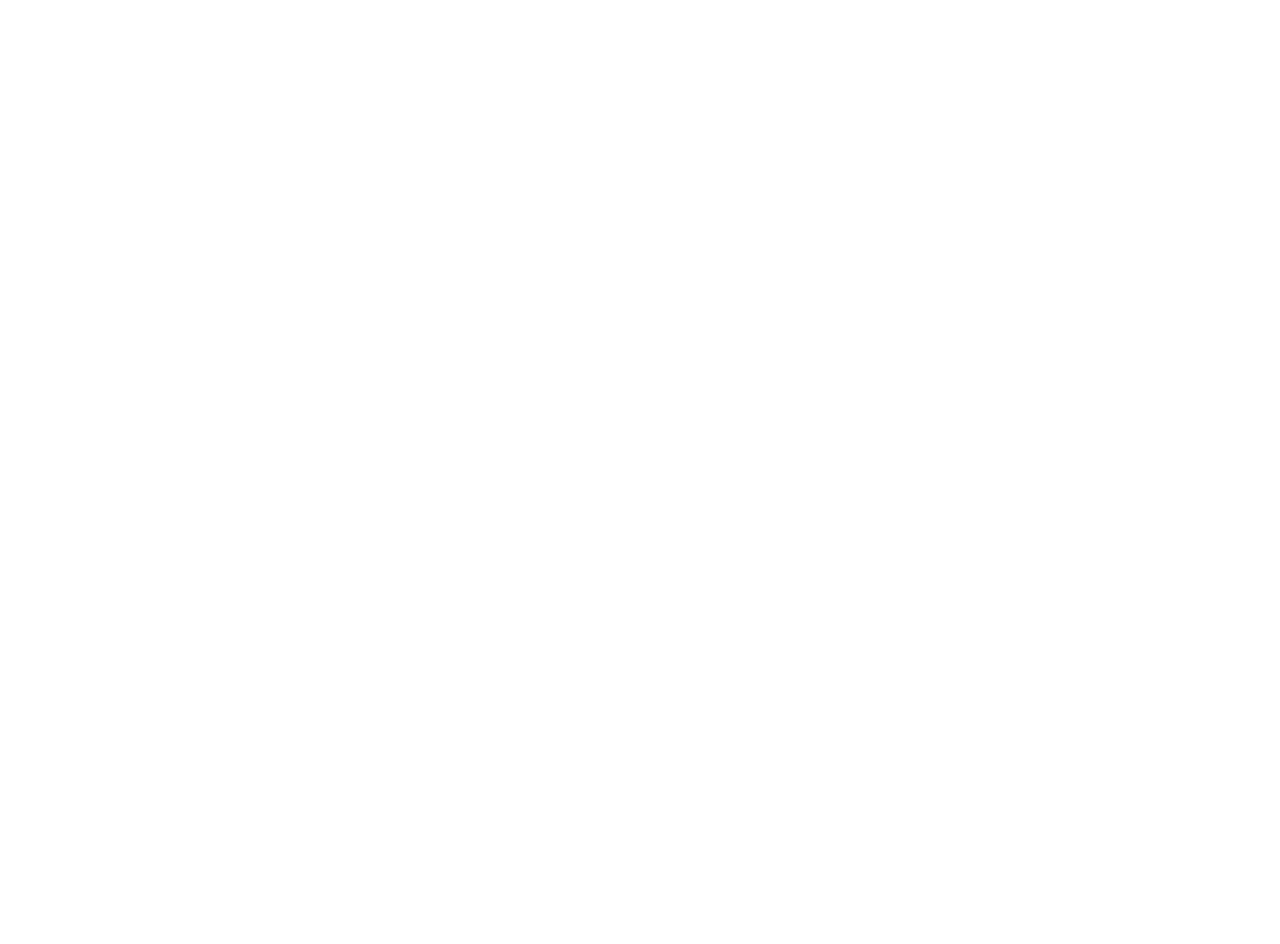
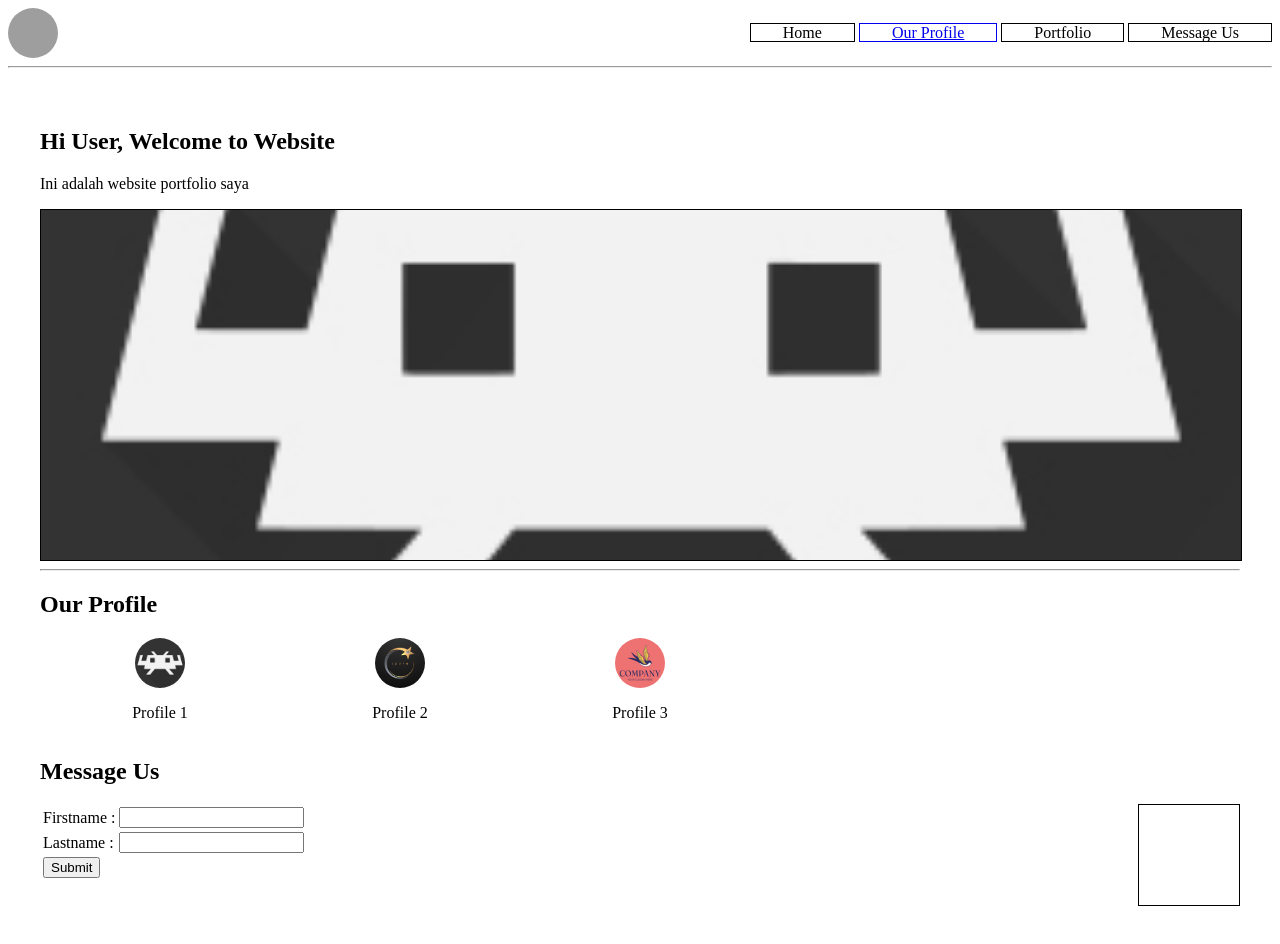
Before and after one commit to revou-fundamental-course/fundamental-yamaroni, a plain HTML site: page index.html in a window 1280 px wide. Before the commit the page ends 800 px from the top, so only its background shows below. Drawn offline with Linux system fonts and the light colour scheme; grey boxes are pictures that could not be loaded.

Commit message:
add features

```diff
--- /dev/null
+++ b/css/style.css
@@ -0,0 +1,71 @@
+/* Ini CSS */
+
+main {
+    padding: 32px;
+}
+
+.nav-container {
+    display: flex;
+    justify-content: space-between;
+    align-items: center;
+}
+
+.logo-icon {
+    height: 50px;
+    width: 50px;
+
+    /* For image icon */
+    background-image: url(https://picsum.photos/500/500);
+    background-size: cover;
+    border-radius: 50%;
+}
+
+nav>a {
+    padding-left: 32px;
+    padding-right: 32px;
+    border: 1px solid;
+}
+
+.banner-container {
+    height: 350px;
+    width: 100%;
+    border: 1px solid;
+}
+
+.banner-item {
+    height: 350px;
+    width: 100%;
+    background-repeat: no-repeat;
+    background-size: cover;
+    background-position: center;
+}
+
+.profile-content {
+    display: flex;
+    justify-content: space-evenly;
+}
+
+.profile-item {
+    flex: 1;
+    text-align: -webkit-center;
+}
+
+.profile-icon {
+    height: 50px;
+    width: 50px;
+
+    /* For image icon */
+    background-size: cover;
+    border-radius: 50%;
+}
+
+.divider {
+    flex: 2;
+}
+
+@media only screen and (max-width: 520px) {
+    .nav-container {
+        flex-direction: column;
+    }
+
+}
--- a/index.html
+++ b/index.html
@@ -4,11 +4,103 @@
 <head>
     <meta charset="UTF-8">
     <meta name="viewport" content="width=device-width, initial-scale=1.0">
-    <title>Document</title>
+    <title>Portfolio Yama</title>
+    <link rel="stylesheet" href="css/style.css">
 </head>
 
 <body>
+    <!-- Ini Header Nav -->
+    <header class="nav-container">
+        <div class="logo-icon"></div>
 
+        <nav>
+            <a>Home</a>
+            <a href="#our-profile">Our Profile</a>
+            <a>Portfolio</a>
+            <a>Message Us</a>
+        </nav>
+    </header>
+    <hr />
+
+    <main>
+        <!-- Ini Home Content -->
+        <section>
+            <header>
+                <h1>Hi User, Welcome to Website</h1>
+            </header>
+
+            <article>
+                <p>Ini adalah website portfolio saya</p>
+
+                <div class="banner-container">
+                    <div class="banner-item" style="background-image: url(assets/1.jpg)"></div>
+                    <div class="banner-item" style="background-image: url(assets/2.jpg)"></div>
+                    <div class="banner-item" style="background-image: url(assets/3.png)"></div>
+                </div>
+            </article>
+        </section>
+
+        <hr />
+
+        <!-- Ini Our Profile Content -->
+        <section id="our-profile">
+            <header>
+                <h1>Our Profile</h1>
+            </header>
+
+            <article class="profile-content">
+                <div class="profile-item">
+                    <div class="profile-icon" style="background-image: url(assets/1.jpg)"></div>
+                    <p>Profile 1</p>
+                </div>
+
+                <div class="profile-item">
+                    <div class="profile-icon" style="background-image: url(assets/2.jpg)"></div>
+                    <p>Profile 2</p>
+                </div>
+
+                <div class="profile-item">
+                    <div class="profile-icon" style="background-image: url(assets/3.png)"></div>
+                    <p>Profile 3</p>
+                </div>
+
+                <div class="divider"></div>
+            </article>
+        </section>
+
+        <!-- Ini Portfolio Content -->
+
+        <!-- Ini Message Us Content -->
+        <section>
+            <header>
+                <h1>Message Us</h1>
+            </header>
+
+            <article style="display: flex; justify-content: space-between;">
+                <form>
+                    <table>
+                        <tr>
+                            <td><label for="firstname">Firstname :</label></td>
+                            <td><input type="text" id="firstname" required></td>
+                        </tr>
+                        <tr>
+                            <td><label for="lastname">Lastname :</label></td>
+                            <td><input type="text" id="lastname" required></td>
+                        </tr>
+                        <tr>
+                            <td rowspan="2">
+                                <button type="button" onclick="nextSlide(1);">Submit</button>
+                            </td>
+                        </tr>
+                    </table>
+                </form>
+
+                <div id="result" style="border: 1px solid; height: 100px; width: 100px;"></div>
+            </article>
+        </section>
+    </main>
+
+    <script src="js/script.js"></script>
 </body>
 
 </html>
--- /dev/null
+++ b/js/script.js
@@ -0,0 +1,40 @@
+// Ini Javascript
+
+function validateForm() {
+    let firstName = document.querySelector('#firstname').value;
+    let lastName = document.querySelector('#lastname').value;
+
+    console.log(firstName);
+    console.log(lastName);
+
+    if (firstName != '' && lastName != '') {
+        document.querySelector('#result').innerHTML = firstName + ' ' + lastName;
+    } else {
+        alert('Inputan ada yang kosong');
+    }
+}
+
+let indexSlide = 0; // [0, 1, 2]
+showSlide(1);
+
+function nextSlide(n) {
+    showSlide(indexSlide += n);
+    console.log('IndexSlide kita tambah ' + n);
+    console.log(indexSlide + ' Ini NextSlide');
+}
+
+function showSlide(n) {
+    let listImage = document.getElementsByClassName('banner-item');
+    if (n >= listImage.length) indexSlide = 0;
+    console.log(listImage.length + ' Ini Jumlah Gambarnya');
+    console.log(n + ' Ini N di ShowSlide');
+
+    let index = 0;
+    while (index < listImage.length) {
+        listImage[index].style.display = 'none';
+        index++;
+    }
+
+    console.log(indexSlide + ' Ini indexSlide di ShowSlide');
+    listImage[indexSlide].style.display = 'block';
+}
```
Also changed, not shown: assets/1.jpg (added), assets/2.jpg (added), assets/3.png (added).
